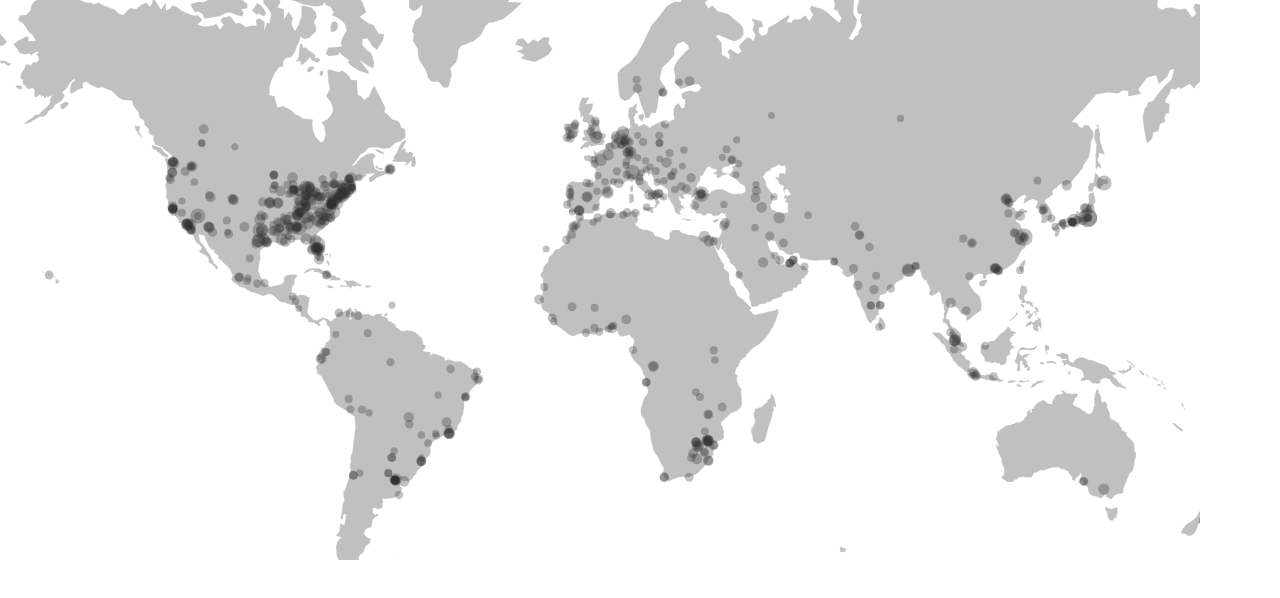
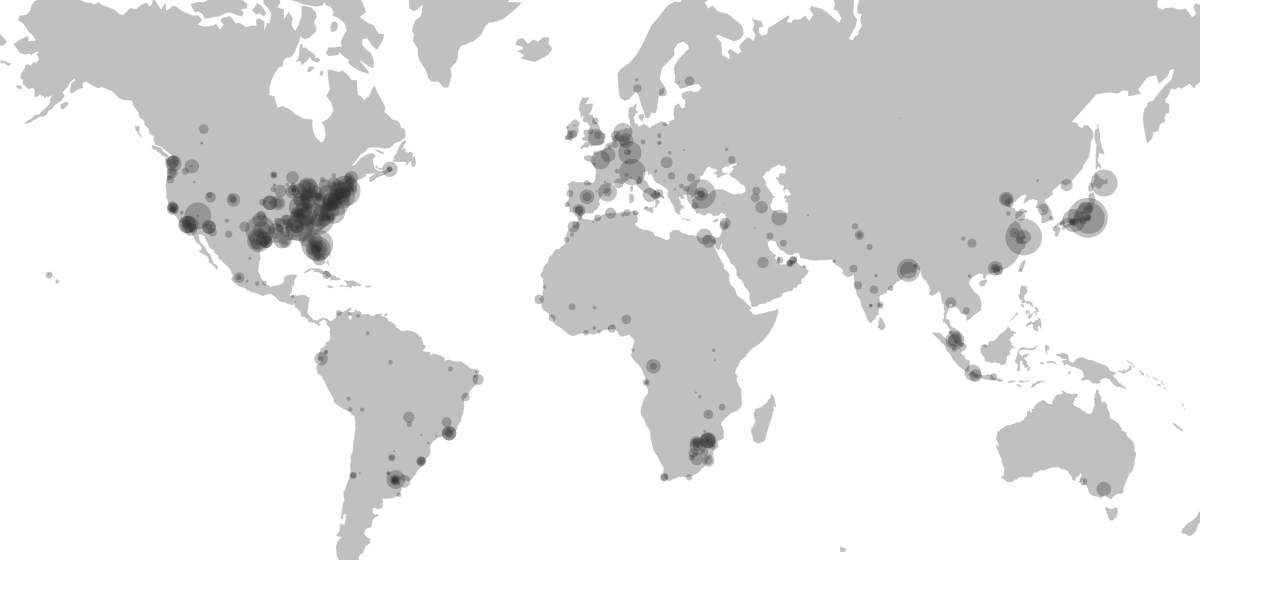
Before and after one commit to mapsam/world-stadiums, a plain HTML site: page index.html in a window 1280 px wide. Drawn offline with Linux system fonts and the light colour scheme.

Commit message:
Working on domain max and min

```diff
--- a/index.html
+++ b/index.html
@@ -31,9 +31,7 @@ function setMap() {
 		.attr("width", width)
 		.attr("height", height);
 
-	var radius = d3.scale.sqrt()
-		.domain([0, 1e6])
-		.range([0, 20]);
+
 
 	var projection = d3.geo.mercator()
 		.scale(200)
@@ -56,6 +54,25 @@ function setMap() {
 			.datum(topojson.feature(world, world.objects.land))
 			.attr("class", "land")
 			.attr("d", path);
+
+		length = stadia.features.length;
+		console.log(length);
+		var min = Infinity, max = -Infinity;
+		for (var mug=0; mug<length; mug++) {
+			var capacity = stadia.features[mug].properties.capacity
+			if ( capacity < min) {
+				min = capacity;
+				console.log(min);
+			}
+			if ( capacity > max) {
+				max = capacity;
+			}
+		}
+		console.log(min, max);
+
+		var radius = d3.scale.sqrt()
+			.domain([30012, 223000])
+			.range([0, 20]);
 
 		svg.selectAll(".stadium")
 			.data(stadia.features.sort(function(b) { return b.properties.capacity; }))
```
